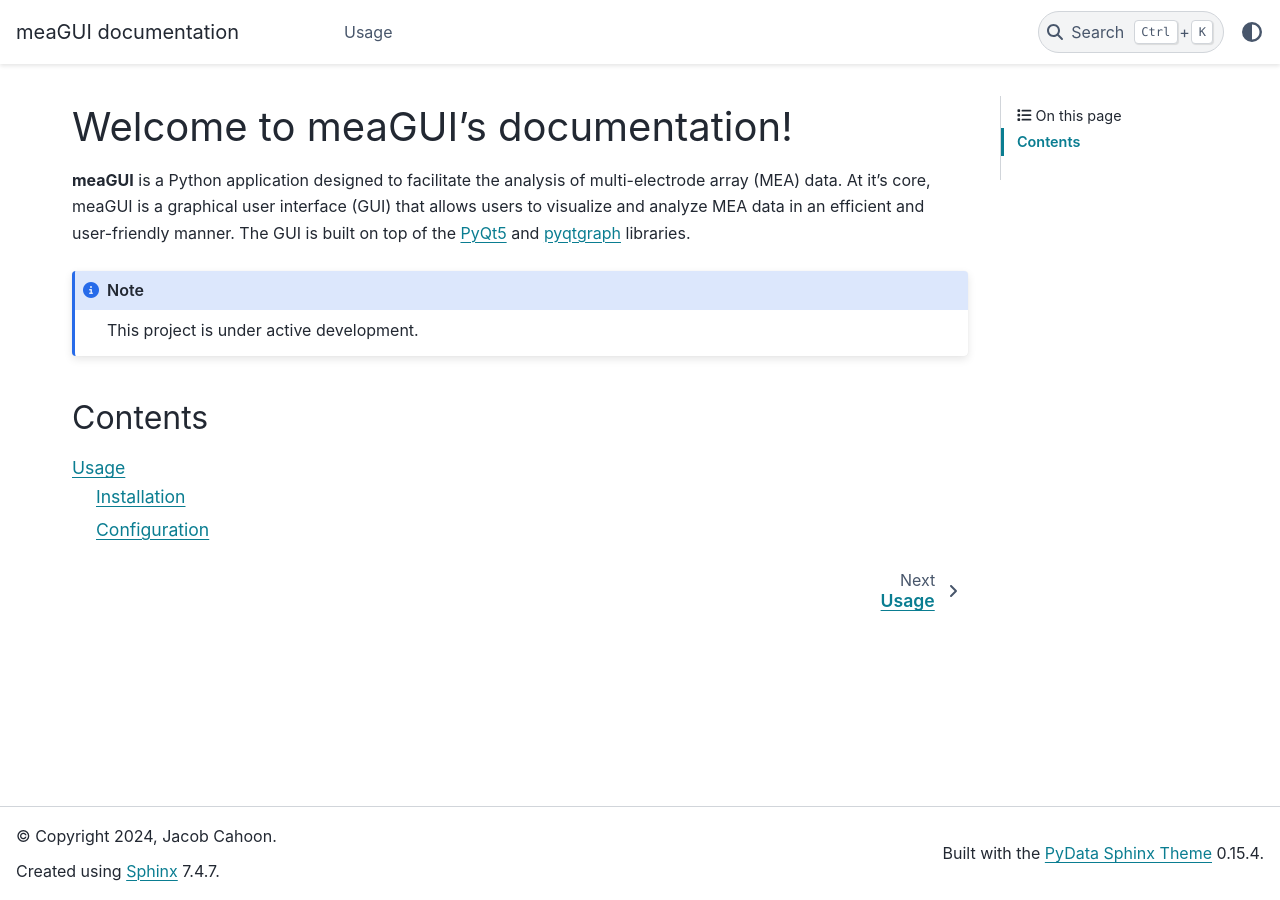
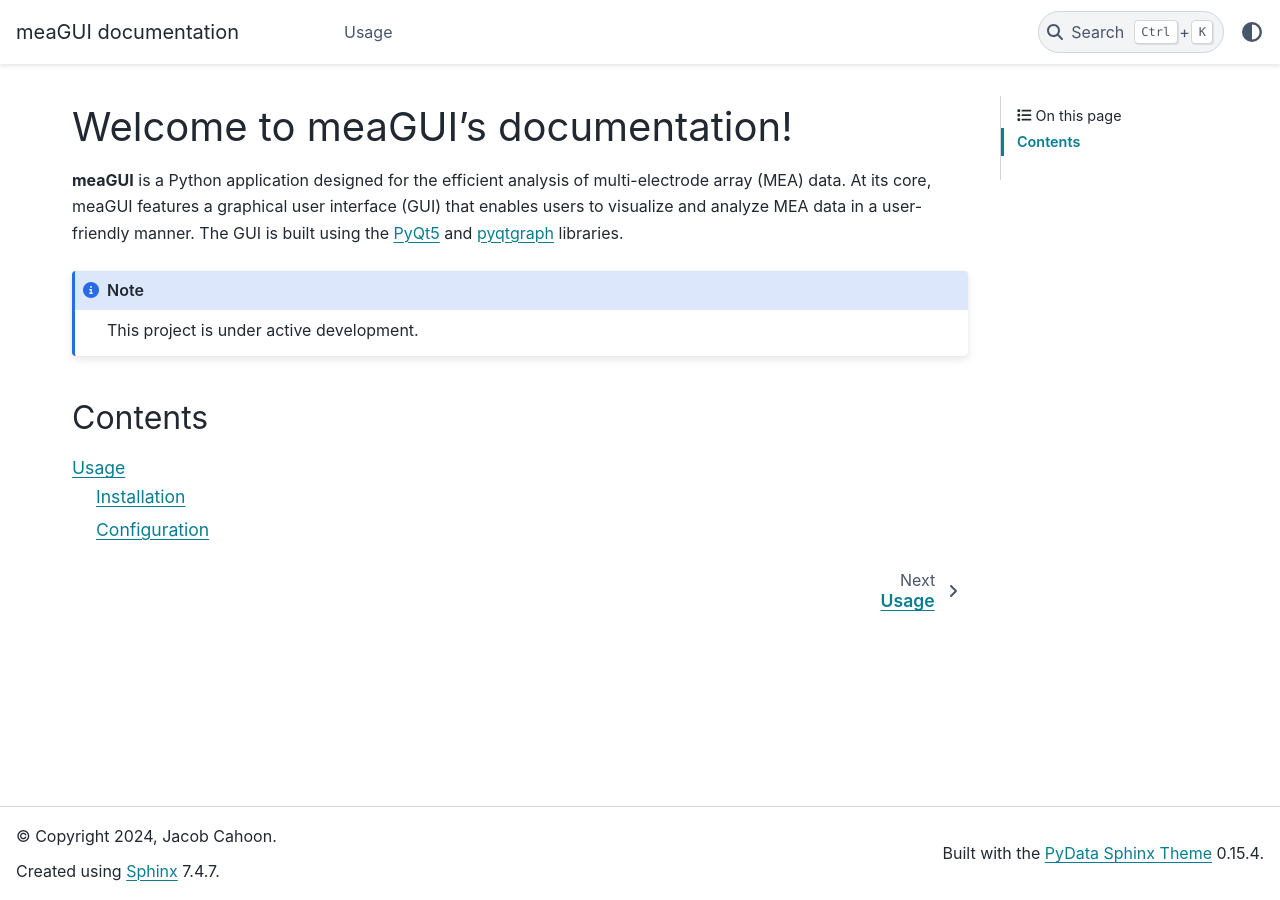
Before and after one commit to booka66/mea-gui, a Sphinx documentation site: the page built from docs/index.rst, in a window 1280 px wide. Built offline with Sphinx 7.4.7 and the PyData theme 0.15.4, drawn with Linux system fonts in a browser that asks for light colours.

Commit message:
updated docs

```diff
--- a/docs/index.rst
+++ b/docs/index.rst
@@ -1,11 +1,9 @@
 Welcome to meaGUI's documentation!
 ===================================
 
-**meaGUI** is a Python application designed to facilitate the analysis of
-multi-electrode array (MEA) data. At it's core, meaGUI is a graphical user
-interface (GUI) that allows users to visualize and analyze MEA data in an
-efficient and user-friendly manner. The GUI is built on top of the `PyQt5 <https://www.riverbankcomputing.com/static/Docs/PyQt5/>`_
-and `pyqtgraph <http://www.pyqtgraph.org/>`_ libraries.
+**meaGUI** is a Python application designed for the efficient analysis of multi-electrode array (MEA) data.
+At its core, meaGUI features a graphical user interface (GUI) that enables users to visualize and analyze MEA data in a user-friendly manner.
+The GUI is built using the `PyQt5 <https://www.riverbankcomputing.com/static/Docs/PyQt5/>`_ and `pyqtgraph <http://www.pyqtgraph.org/>`_ libraries.
 
 
 .. note::
```
Also changed, not shown: 5 other files.
